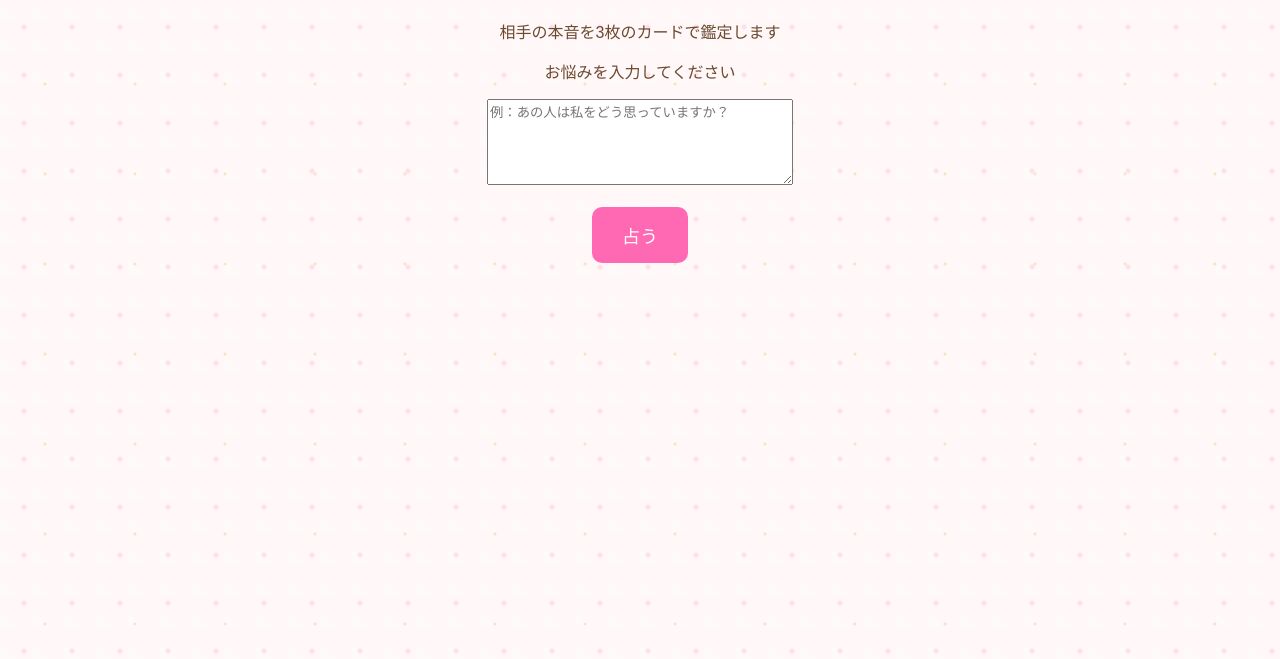
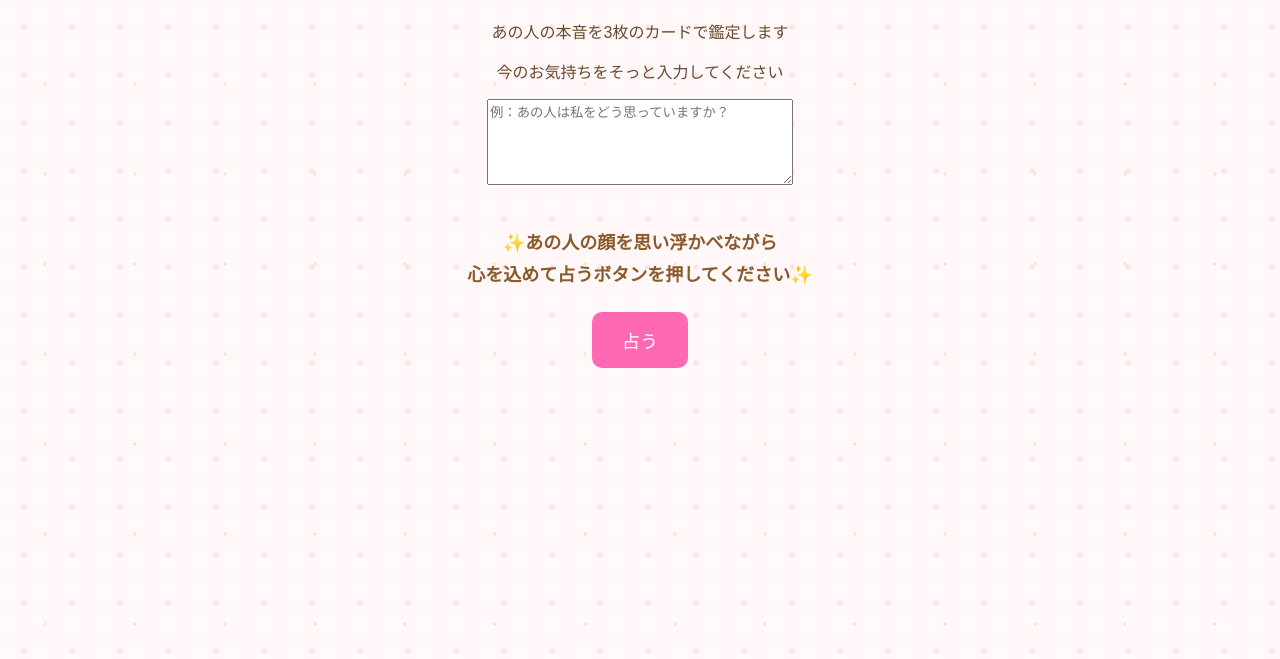
Before and after one commit to cocoro-musubi/cocoro-musubi, a website: page tarot.html in a window 1280 px wide. Shown: the part 141-800 px from the top of the page. Drawn offline with Linux system fonts and the light colour scheme.

Commit message:
Add files via upload

```diff
--- a/tarot.html
+++ b/tarot.html
@@ -32,6 +32,15 @@ body{
 
 h1{
     color:#8b5a3c;
+}
+
+.message{
+  text-align:center;
+  color:#8B5A2B;
+  font-size:18px;
+  margin:20px 0;
+  line-height:1.8;
+  font-weight:bold;
 }
 
 button{
@@ -132,9 +141,13 @@ button:hover{
 <div class="sparkle-title">✨ ✨ ✨ ✨ ✨</div>
 <h1>🩷 心結びタロット 🩷</h1>
 
-<p>相手の本音を3枚のカードで鑑定します</p>
-<p>お悩みを入力してください</p>
+<p>あの人の本音を3枚のカードで鑑定します</p>
+<p>今のお気持ちをそっと入力してください</p>
 <textarea id="userQuestion" placeholder="例：あの人は私をどう思っていますか？" style="width:300px;height:80px;"></textarea><br><br>
+<p class="message">
+✨あの人の顔を思い浮かべながら<br>
+心を込めて占うボタンを押してください✨
+</p>
 <button onclick="drawTarot()">占う</button>
 
 <div id="result"></div>
@@ -160,11 +173,10 @@ const cards = [
 "節制","悪魔","塔","星","月",
 "太陽","審判","世界"
 ];
-
 const meanings = [
-"相手の現在の気持ち",
-"隠している本音",
-"今後の関係性"
+  "あの人の今の気持ち",
+  "あの人が秘めている本音",
+  "これからのお二人の流れ"
 ];
 
 const cardData = {
```
